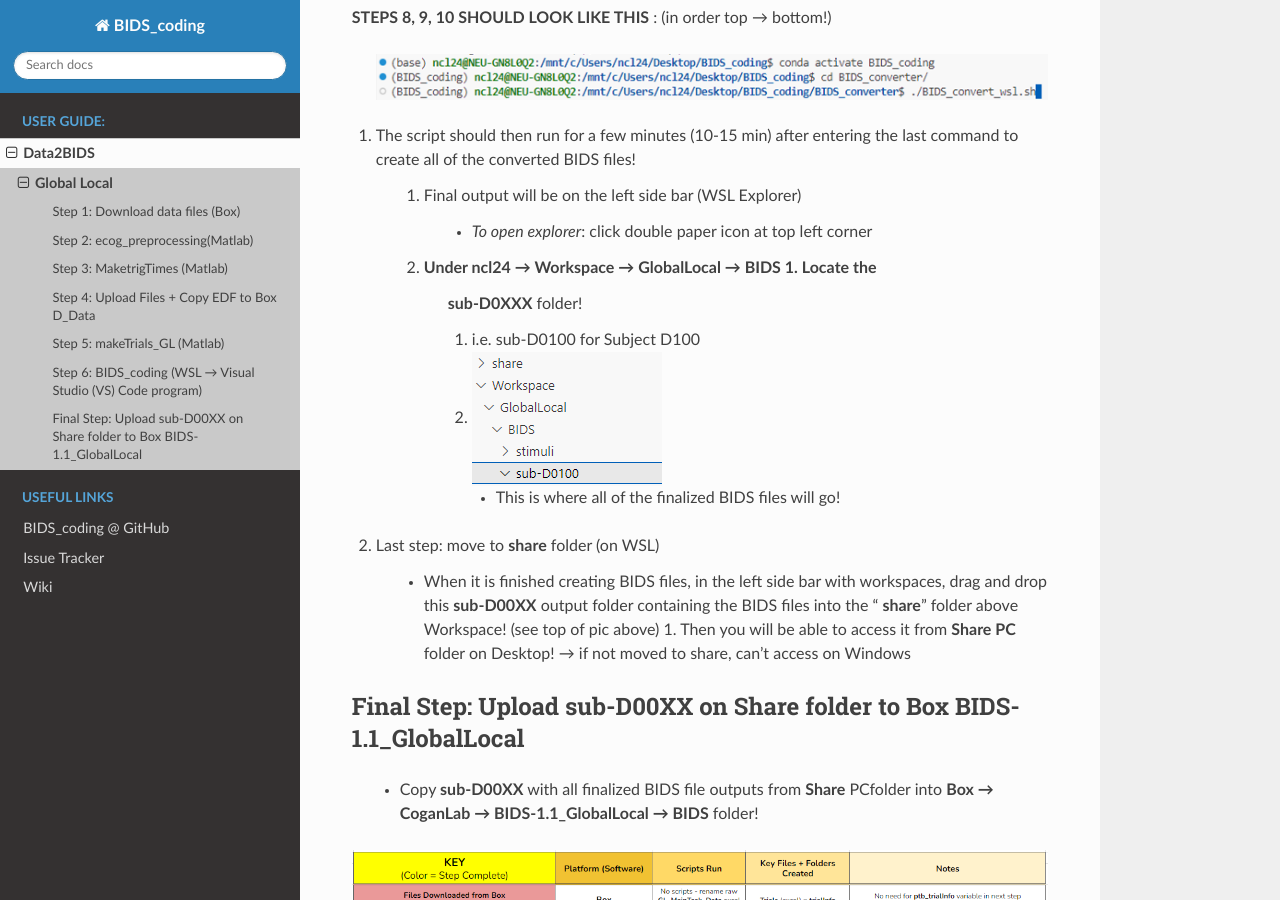
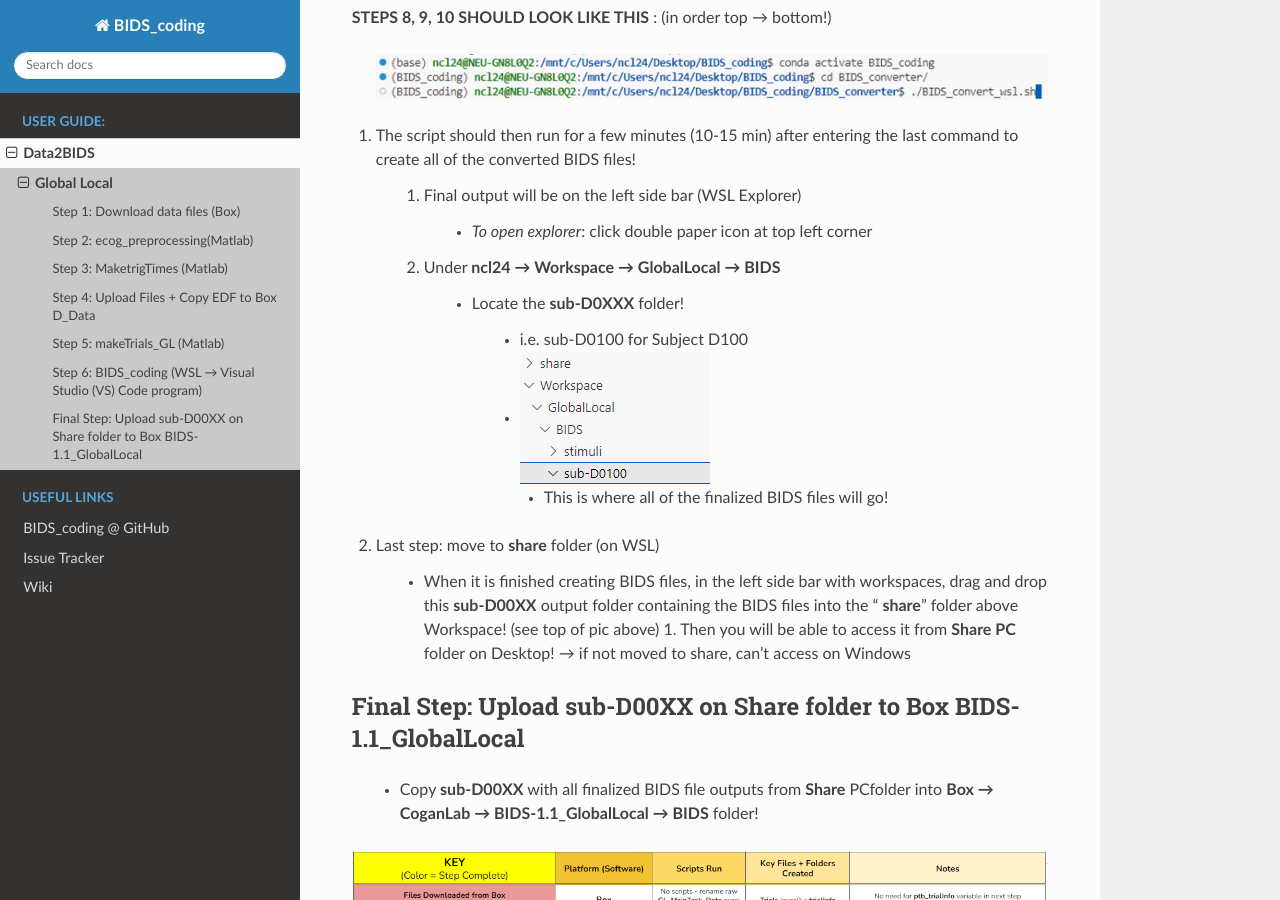
Before and after one commit to coganlab/BIDS_coding, a Sphinx documentation site: the page built from docs/GlobalLocal/index.rst, in a window 1280 px wide and 900 px high, scrolled down 6556 px. Built offline with Sphinx 7.4.7 and the Read the Docs theme 2.0.0, drawn with Linux system fonts in a browser that asks for light colours.

Commit message:
one more fix

```diff
--- a/docs/GlobalLocal/index.rst
+++ b/docs/GlobalLocal/index.rst
@@ -291,14 +291,15 @@ Step 6: BIDS_coding (WSL → Visual Studio (VS) Code program)
 
         * *To open explorer*: click double paper icon at top left corner
 
-    #. Under **ncl24 → Workspace → GlobalLocal → BIDS** 1. Locate the
-        **sub-D0XXX** folder!
+    #. Under **ncl24 → Workspace → GlobalLocal → BIDS**
 
-        #. i.e. sub-D0100 for Subject D100
+        * Locate the **sub-D0XXX** folder!
 
-        #. |image9|
+            #. i.e. sub-D0100 for Subject D100
 
-           * This is where all of the finalized BIDS files will go!
+            #. |image9|
+
+               * This is where all of the finalized BIDS files will go!
 
 #. Last step: move to **share** folder (on WSL)
 
```
